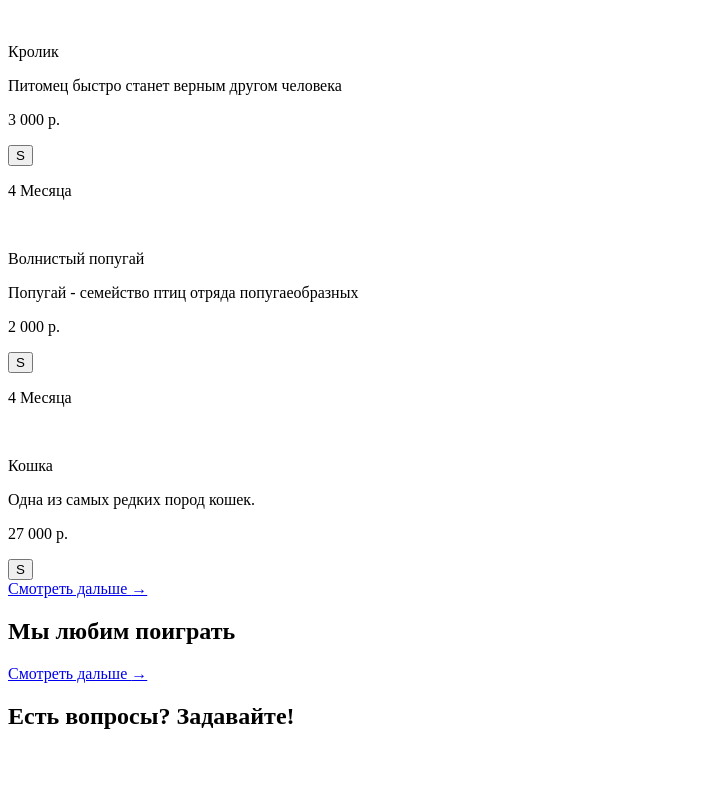
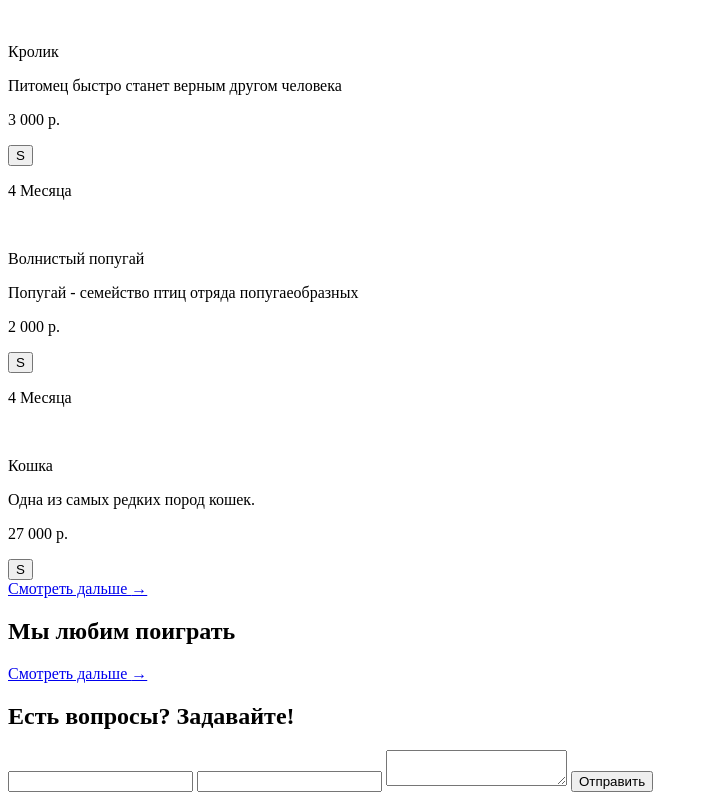
Before and after one commit to igor022/HappyPet, a plain HTML site: page index.html in a window 1280 px wide. Shown: the part 1475-2275 px from the top of the page, without its empty margins (0-708 px from the left). Before the commit the page ends 2225 px from the top, so only its background shows below. Drawn offline with Linux system fonts and the light colour scheme.

Commit message:
adding form

```diff
--- a/index.html
+++ b/index.html
@@ -192,6 +192,12 @@
             </section>
             <section>
                 <h2>Есть вопросы? Задавайте!</h2>
+                <form action="#" method="post">
+                    <input type="text" name="name">
+                    <input type="email" name="email">
+                    <textarea name="message"></textarea>
+                    <button type="submit">Отправить</button>
+                </form>
             </section>
         </main>
     </body>
```
